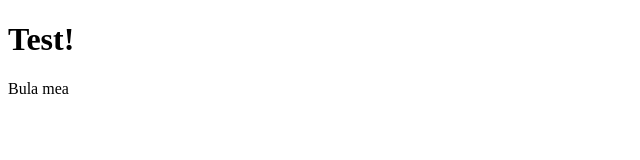
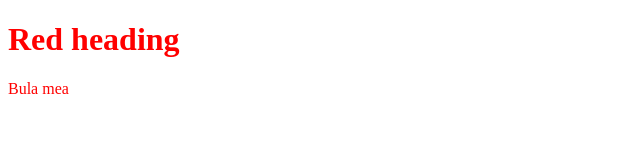
Before and after one commit to TheOldOwl/TestProject, a website: page index.html in a window 1280 px wide. Shown: the whole page, without its empty margins (0-640 px from the left). Drawn offline with nearby package versions, Linux system fonts and the light colour scheme.

Commit message:
Update codebase

```diff
--- a/index.html
+++ b/index.html
@@ -5,9 +5,10 @@
     <meta name="viewport" content="width=device-width, initial-scale=1.0">
     <title>Document</title>
     <script src="./node_modules/jquery/dist/jquery.min.js"></script>
-    <script src="./src/script.js"></script>
+    <script src="./scripts/script.js"></script>
+    <link rel="stylesheet" href="./styles/styles.css">
 </head>
-<body>
+<body class="loading">
     <h1>Test!</h1>
     <p>Bula mea</p>
 </body>
--- /dev/null
+++ b/scripts/script.js
@@ -0,0 +1,3 @@
+$(document).ready(function() {
+    $('h1').text('Red heading');
+});
--- a/src/script.js
+++ /dev/null
@@ -1,3 +0,0 @@
-var h1 = document.querySelector('h1');
-
-console.log(h1);
--- /dev/null
+++ b/styles/styles.css
@@ -0,0 +1,3 @@
+* {
+    color: red;
+}
```
